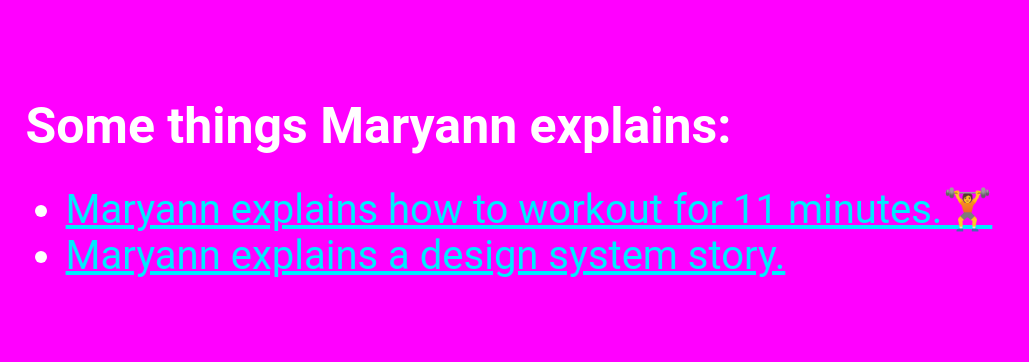
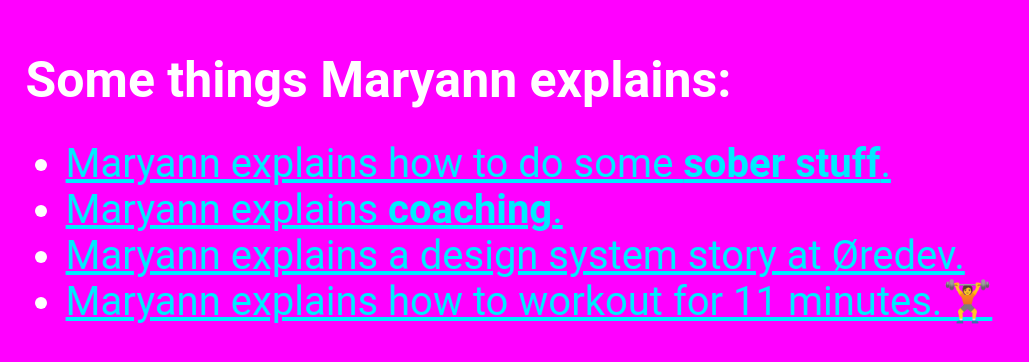
Before and after one commit to maremarebell/maresplain, a website built with Parcel: page index.html in a window 1280 px wide. Shown: the part 220-582 px from the top of the page, without its empty margins (0-1029 px from the left). Built offline with nearby package versions, Linux system fonts and the light colour scheme.

Commit message:
Some new maresplanations

```diff
--- a/index.html
+++ b/index.html
@@ -34,10 +34,20 @@
 
     <ul class="list">
       <li class="list__item">
-        <a href="workout.html" class="link--big">Maryann explains how to workout for 11 minutes.🏋️</a>
+        <a class="link--big" href="https://maremarebell.notion.site/maremarebell/Sober-Stuff-9976df04990d4c06bd9efab024ad5e84">
+          Maryann explains how to do some <strong>sober stuff</strong>.
+        </a>
       </li>
       <li class="list__item">
-        <a href="/oredev" class="link--big">Maryann explains a design system story.</a>
+        <a class="link--big" href="https://veyrhumanhumans.notion.site/Coaching-22fdfa7ffd33494f9e73da817a3d243e">
+          Maryann explains <strong>coaching</strong>.
+        </a>
+      </li>
+      <li class="list__item">
+        <a href="/oredev" class="link--big">Maryann explains a design system story at Øredev.</a>
+      </li>
+      <li class="list__item">
+        <a href="workout.html" class="link--big">Maryann explains how to workout for 11 minutes.🏋️</a>
       </li>
     </ul>
   </div>
```
